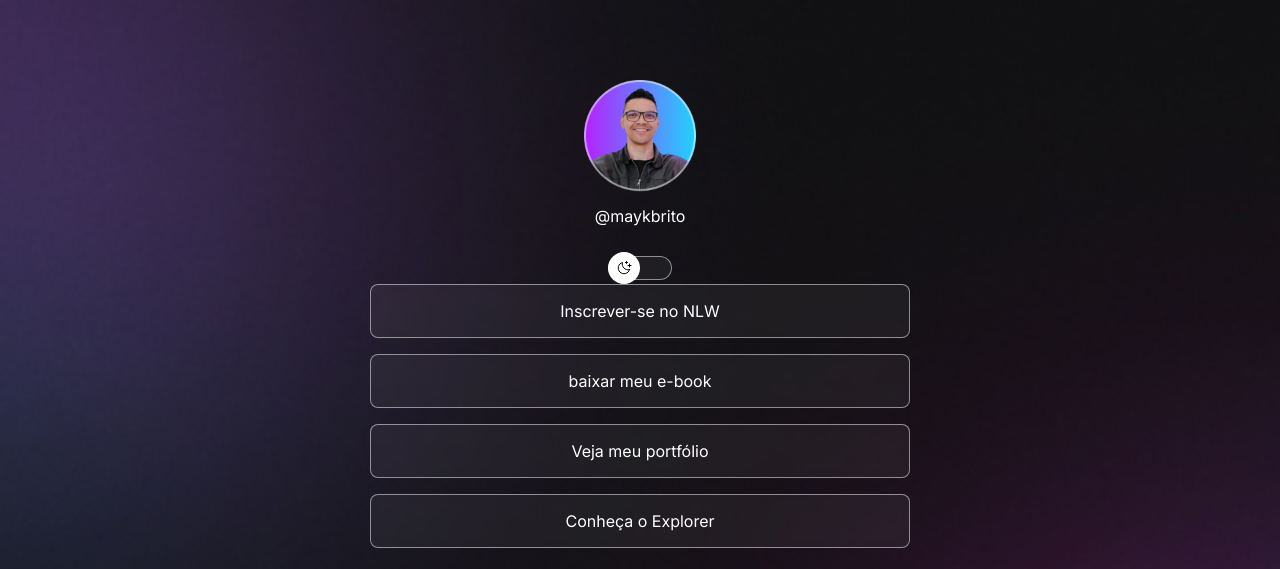
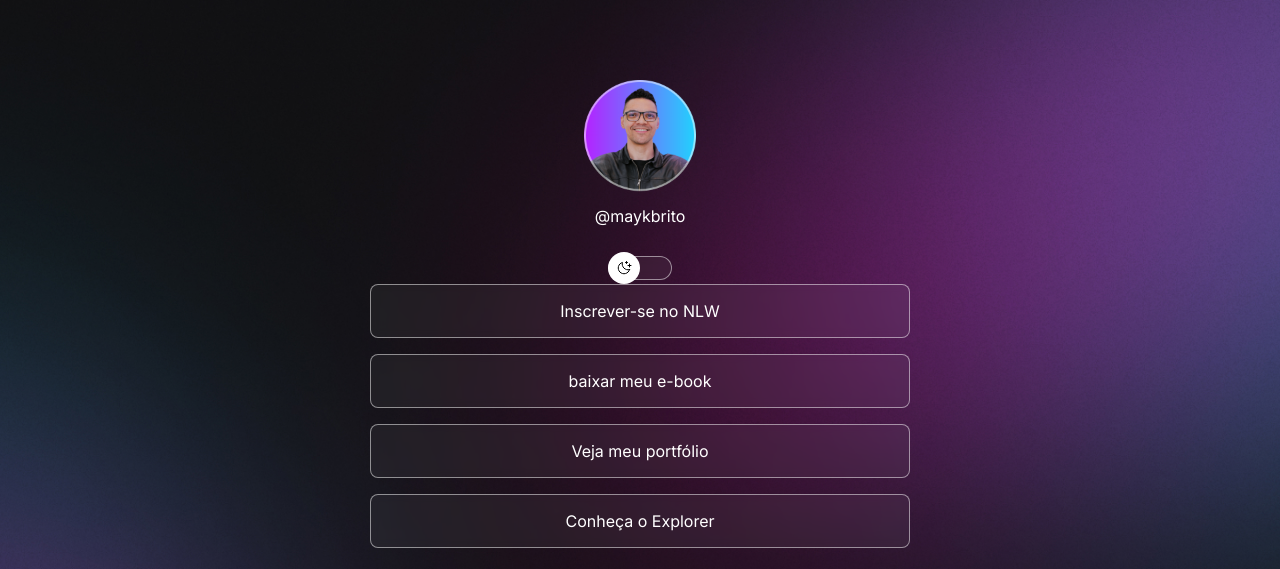
Before and after one commit to victorzin7/project, a plain HTML site: page indexx.html in a window 1280 px wide. Shown: the top 569 px of the page. Drawn offline with nearby package versions, Linux system fonts and the light colour scheme.

Commit message:
change background based on media queries

```diff
--- a/style.css
+++ b/style.css
@@ -28,7 +28,7 @@ box-sizing: border-box;
 body{
 
    background: var(--bg-url) no-repeat top center/cover;
-
+    height: 100vh;
 }
 
   body * {
@@ -173,3 +173,15 @@ footer {
   font-size: 14px;
 
 }
+
+/*medioa queries */
+@media (min-width: 700px){
+ :root {
+    --bg-url: url(./assets/bg-desktop.jpg);
+ }
+
+.light {
+   --bg-url: url(./assets/bg-desktop-light.jpg);
+}
+
+ }
```
Also changed, not shown: assets/bg-desktop-light.jpg (added), assets/bg-desktop.jpg (added).
